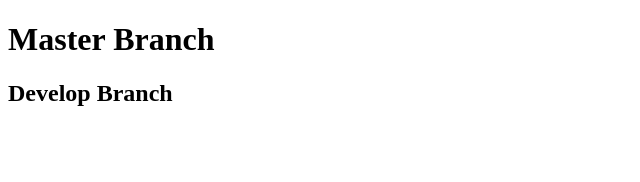
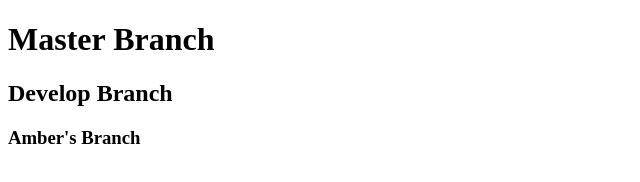
Before and after one commit to Phebesue/WD-BlueTeamLink, a plain HTML site: page index.html in a window 1280 px wide. Shown: the whole page, without its empty margins (0-640 px from the left). Drawn offline with Linux system fonts and the light colour scheme.

Commit message:
ambers branch

```diff
--- a/index.html
+++ b/index.html
@@ -8,5 +8,6 @@
 <body>
     <h1>Master Branch</h1>
     <h2>Develop Branch</h2>
+    <h3>Amber's Branch</h3>
 </body>
 </html>
```
